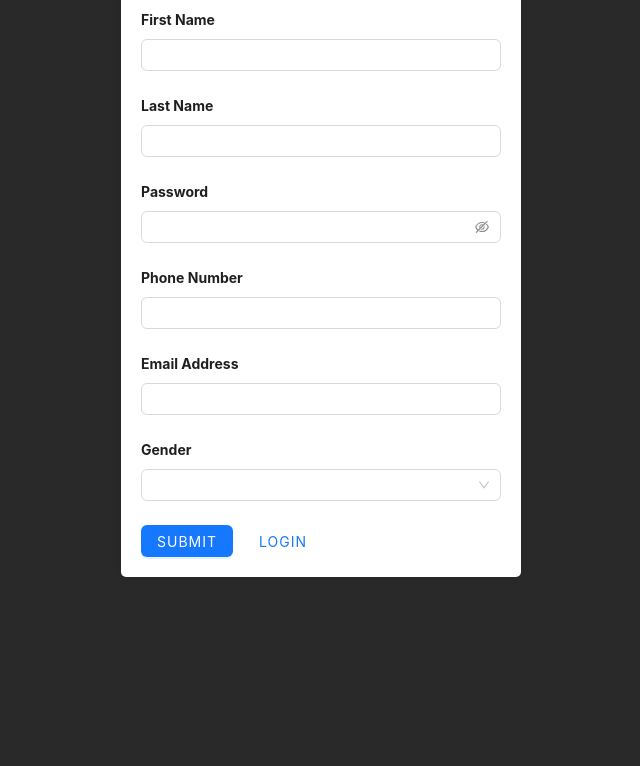
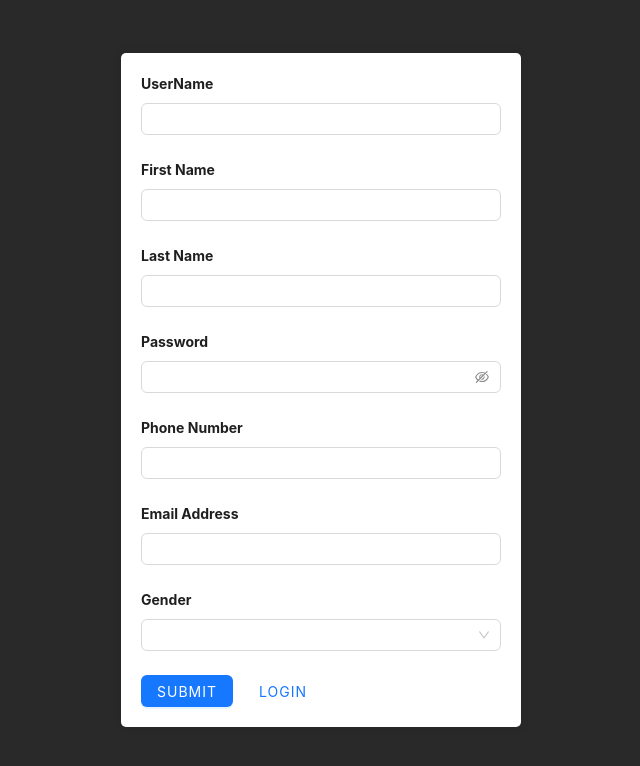
Before and after one commit to AshleighMab/movie-project, a React (Create React App) app: page / in a window 1280 px wide. Both pictures are taken after a click on the button "REGISTER". Shown: the top 766 px of the page, without its empty margins (319-959 px from the left). Built offline with nearby package versions, Linux system fonts and the light colour scheme.

Commit message:
Update to the layout

```diff
--- a/src/components/SignUp.css
+++ b/src/components/SignUp.css
@@ -9,7 +9,6 @@
   max-width: 400px;
   width: 100%;
   padding: 20px;
-  margin-top: 60px;
   border-radius: 5px;
   background-color: #fff;
   /* updated to white */
--- a/src/components/SignUp.js
+++ b/src/components/SignUp.js
@@ -51,7 +51,8 @@ const SignUp = ({ onFormSwitch }) => {
             {authenticated ? (
                 <MovieTable />
             ) : (
-                <div className="form-container" style={{marginTop:"-30px"}}>
+                <div className="form-container" style={{marginTop:"150px"}}>
+
                     <Form className="signup-form" layout="vertical" onFinish={onFinish}>
                         <Form.Item name="userName" label="UserName">
                             <Input value={userName} onChange={e => setUserName(e.target.value)} />
```
